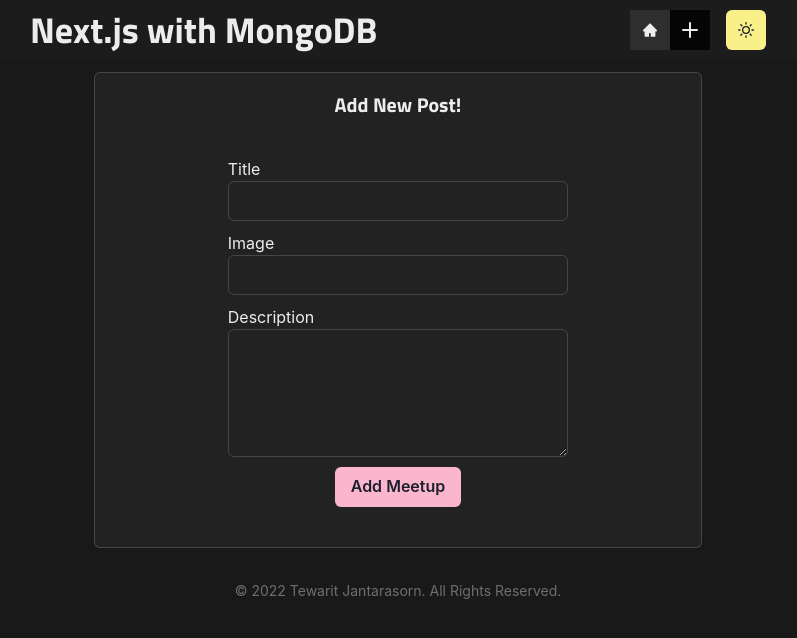
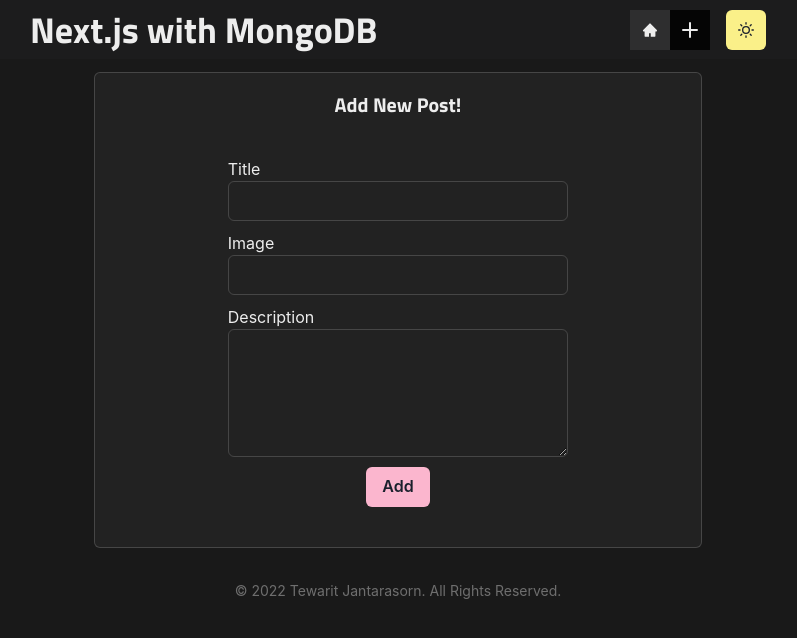
Before and after one commit to nineria/next-mongodb, a Next.js app: page /new-meetup in a window 1280 px wide. Shown: the top 638 px of the page, without its empty margins (242-1039 px from the left). Built offline with nearby package versions, Linux system fonts and the light colour scheme.

Commit message:
chore: Clean code

```diff
--- a/components/meetup/MeetupDetail.js
+++ b/components/meetup/MeetupDetail.js
@@ -57,7 +57,7 @@
           <Box p='6'>
             <Box display='flex' alignItems='baseline'>
               <Box
-                color='gray.500'
+                color={useColorModeValue('blackAlpha.500', 'whiteAlpha.500')}
                 fontWeight='semibold'
                 letterSpacing='wide'
                 fontSize='xs'
--- a/components/meetup/NewMeetupForm.js
+++ b/components/meetup/NewMeetupForm.js
@@ -67,7 +67,7 @@
             </Box>
             <Center>
               <Button type='submit' colorScheme='pink'>
-                Add Meetup
+                Add
               </Button>
             </Center>
           </Flex>
```
